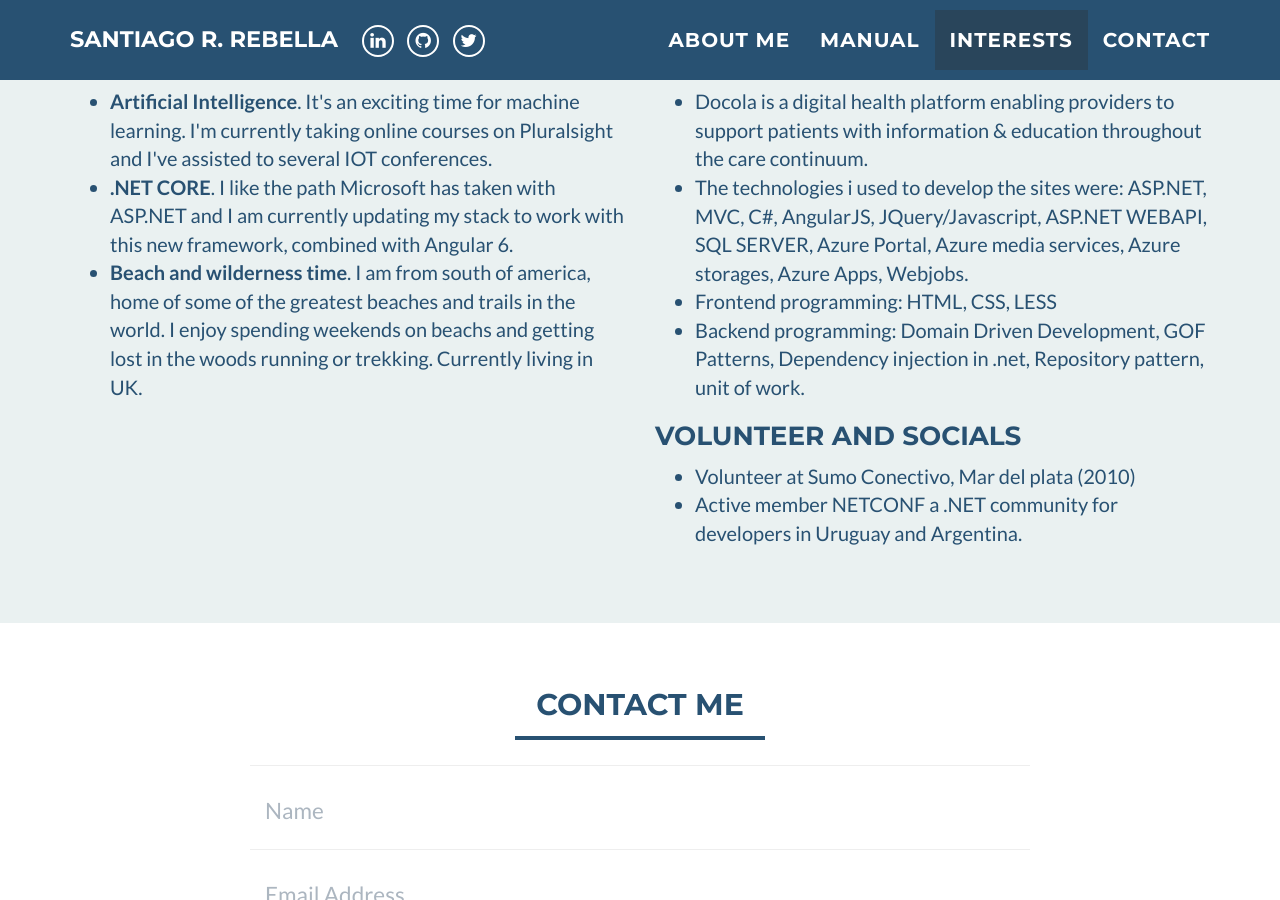
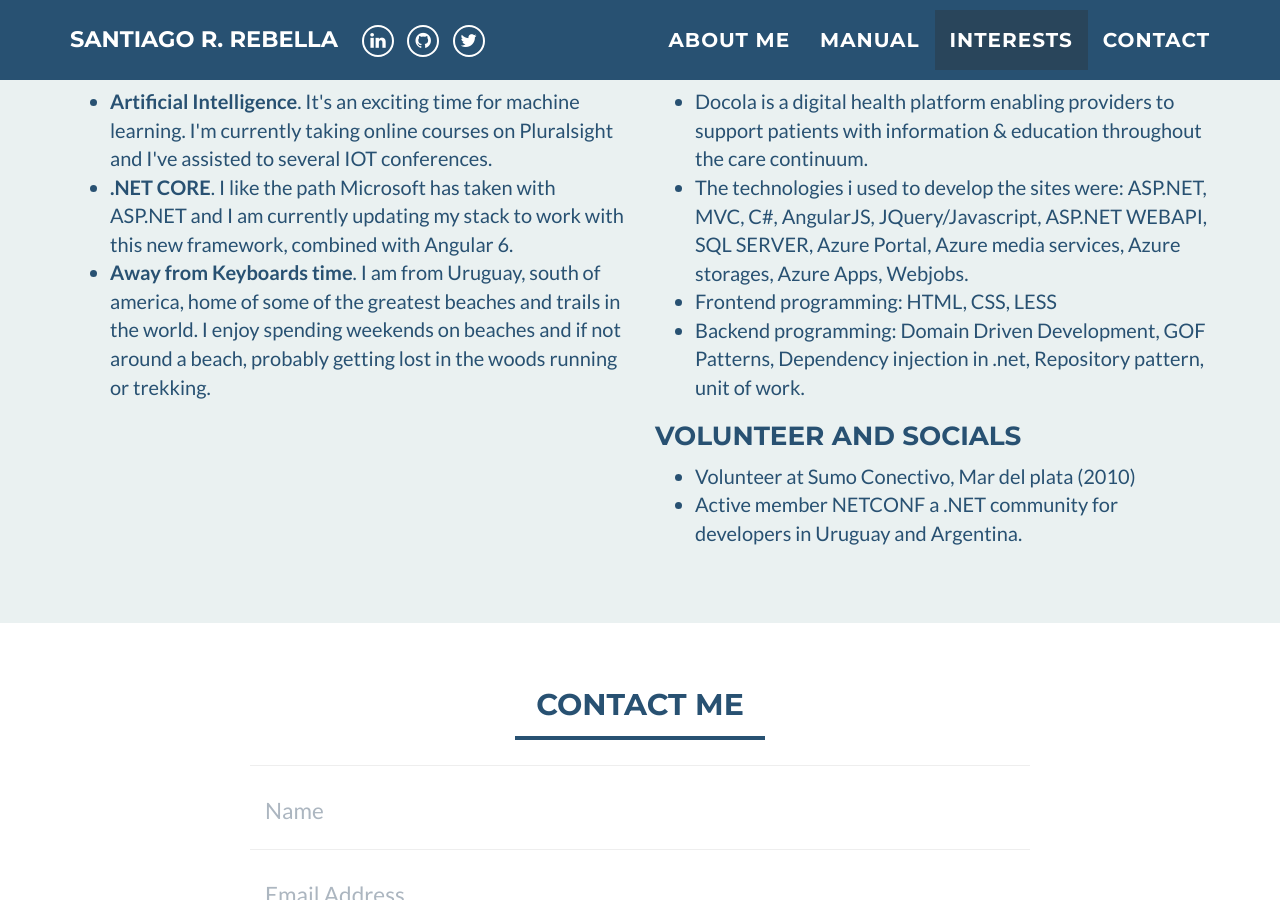
Before and after one commit to srebella/portfolio, a Jekyll site: the page built from index.html, in a window 1280 px wide and 900 px high, scrolled down 2574 px. Built offline with Jekyll 4.4.1, drawn with Linux system fonts in a browser that asks for light colours.

Commit message:
Update interests.html

```diff
--- a/_includes/interests.html
+++ b/_includes/interests.html
@@ -19,8 +19,8 @@
 				  <b>.NET CORE</b>. I like the path Microsoft has taken with ASP.NET and I am currently updating my stack to work with this new framework, combined with Angular 6.
 			  </li>
 			  <li>
-				  <b>Beach and wilderness time</b>. I am from south of america, home of some of the greatest beaches and trails in the world. I enjoy spending weekends
-          on beachs and getting lost in the woods running or trekking. Currently living in UK.
+				  <b>Away from Keyboards time</b>. I am from Uruguay, south of america, home of some of the greatest beaches and trails in the world. I enjoy spending weekends
+          on beaches and if not around a beach, probably getting lost in the woods running or trekking.
       </li>
 			</ul>
 		</div>
```
